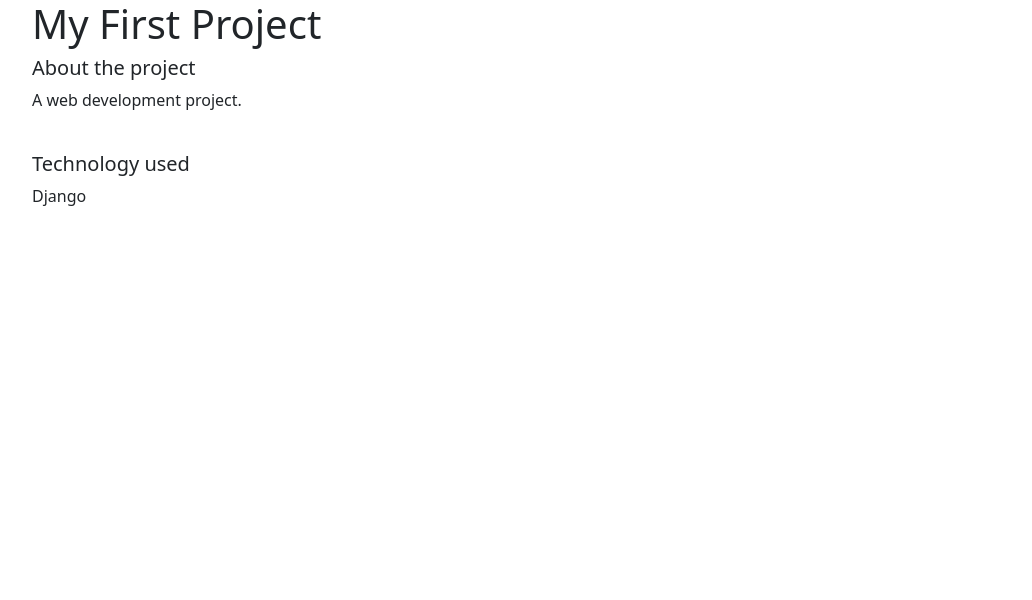
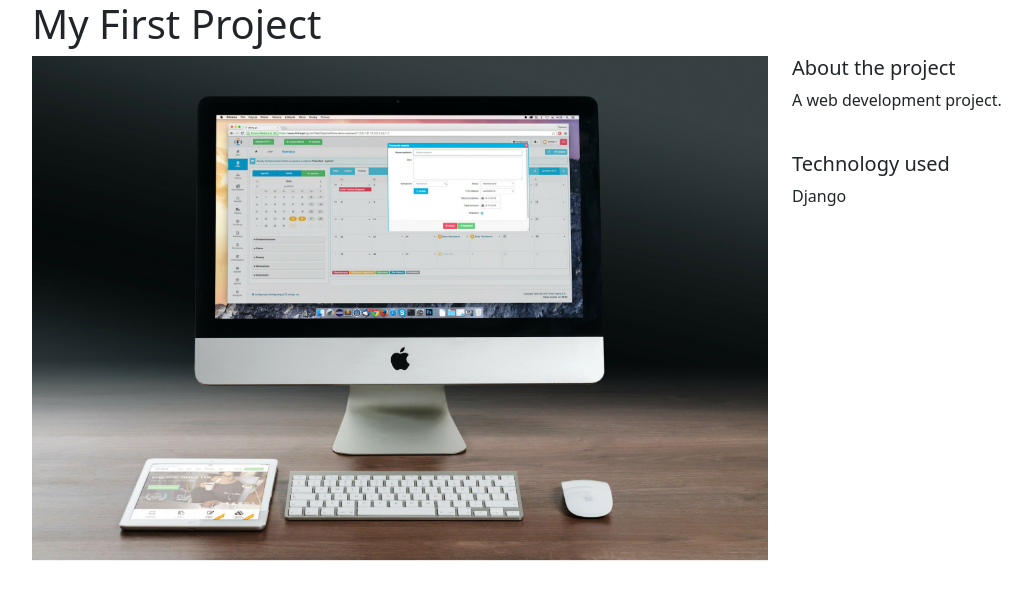
Before and after one commit to joschi63/Protfolio_Web_Site_Django, a Django app: template projects/templates/projects/project_detail.html in a window 1280 px wide. Shown: the top 600 px of the page, without its empty margins (50-1082 px from the left). Run offline with Django 5.2, Linux system fonts and the light colour scheme; the template is opened without the code that fills it: values that come from a table or form of the project are taken from there, others are empty; data comes from the database, SQL or seed files in the repository; both versions use the stored data as it was after the commit.

Commit message:
added possibility of images for projects

```diff
--- a/personal_portfolio/settings.py
+++ b/personal_portfolio/settings.py
@@ -124,3 +124,7 @@ STATIC_URL = "static/"
 # https://docs.djangoproject.com/en/5.2/ref/settings/#default-auto-field
 
 DEFAULT_AUTO_FIELD = "django.db.models.BigAutoField"
+
+
+MEDIA_ROOT = BASE_DIR / "uploads/"
+MEDIA_URL = "media/"
--- a/personal_portfolio/urls.py
+++ b/personal_portfolio/urls.py
@@ -17,9 +17,11 @@ Including another URLconf
 
 from django.contrib import admin
 from django.urls import path, include
+from django.conf import settings
+from django.conf.urls.static import static
 
 urlpatterns = [
     path("admin/", admin.site.urls),
     path("", include("pages.urls")),
     path("projects/", include("projects.urls")),
-]
+] + static(settings.MEDIA_URL, document_root=settings.MEDIA_ROOT)
--- a/projects/models.py
+++ b/projects/models.py
@@ -6,3 +6,4 @@ class Project(models.Model):
     title = models.CharField(max_length=100)
     description = models.TextField()
     technology = models.CharField(max_length=20)
+    image = models.FileField(upload_to="projects/images/", blank=True)
--- a/projects/templates/projects/project_detail.html
+++ b/projects/templates/projects/project_detail.html
@@ -3,7 +3,12 @@
 {% block page_content %}
 <h1>{{ project.title }}</h1>
 <div class="row">
-    <div class="color-md-4">
+    <div class="col-md-8">
+        {% if project.image %}
+            <img src="{{ project.image.url }}" width="100%">
+        {% endif %}
+    </div>
+    <div class="col-md-4">
         <h5> About the project</h5>
         <p>{{ project.description }}</p>
         <br>
--- a/projects/templates/projects/project_index.html
+++ b/projects/templates/projects/project_index.html
@@ -1,11 +1,14 @@
 {% extends "base.html" %}
 
 {% block page_content %}
-<h1>Projects</h1>
+<h1 class="p-2">Projects</h1>
 <div class="row">
 {% for project in projects %}
     <div class="col-md-4">
         <div class="card mb-2">
+            {% if project.image %}
+                <img class="card-img-top" src="{{ project.image.url }}">
+            {% endif %}
             <div class="card-body">
                 <h5 class="card-title">{{ project.title }}</h5>
                 <p class="card-text">{{ project.description }}</p>
```
Also changed, not shown: db.sqlite3, projects/migrations/0002_project_image.py (added), uploads/projects/images/project1.png (added), uploads/projects/images/project2.png (added), 2 other files.
